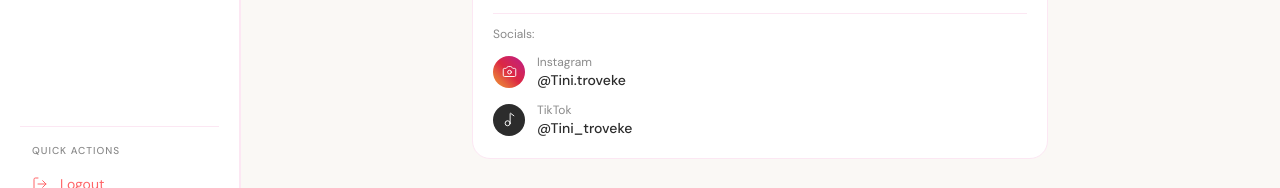
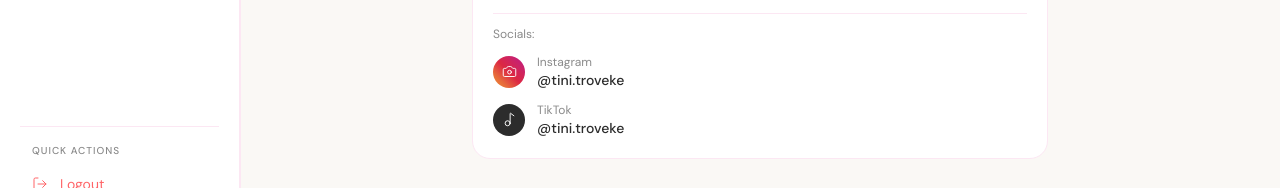
Before and after one commit to Pressatit/Tinitrove, a React (Vite) app in the folder Code/frontend/: page /about in a window 1280 px wide. Shown: the part 534-722 px from the top of the page. Built offline with nearby package versions, Linux system fonts and the light colour scheme; no server answers.

Commit message:
Add Tiktok redirection

```diff
--- a/Code/frontend/src/pages/AboutPage.tsx
+++ b/Code/frontend/src/pages/AboutPage.tsx
@@ -90,13 +90,13 @@ export default function AboutPage() {
                 </div>
                 <div>
                   <p className="text-xs text-brand-muted">Instagram</p>
-                  <p className="font-medium">@Tini.troveke</p>
+                  <p className="font-medium">@tini.troveke</p>
                 </div>
               </a>
 
               {/* TikTok */}
               <a
-                href="https://tiktok.com/@Tini_troveke"
+                href="https://tiktok.com/@tini.troveke"
                 target="_blank"
                 rel="noopener noreferrer"
                 className="flex items-center gap-3 text-sm text-brand-charcoal hover:text-brand-pink transition-colors"
@@ -106,7 +106,7 @@ export default function AboutPage() {
                 </div>
                 <div>
                   <p className="text-xs text-brand-muted">TikTok</p>
-                  <p className="font-medium">@Tini_troveke</p>
+                  <p className="font-medium">@tini.troveke</p>
                 </div>
               </a>
             </div>
```
Also changed, not shown: 2 other files (tests, documents, lock files or other folders).
